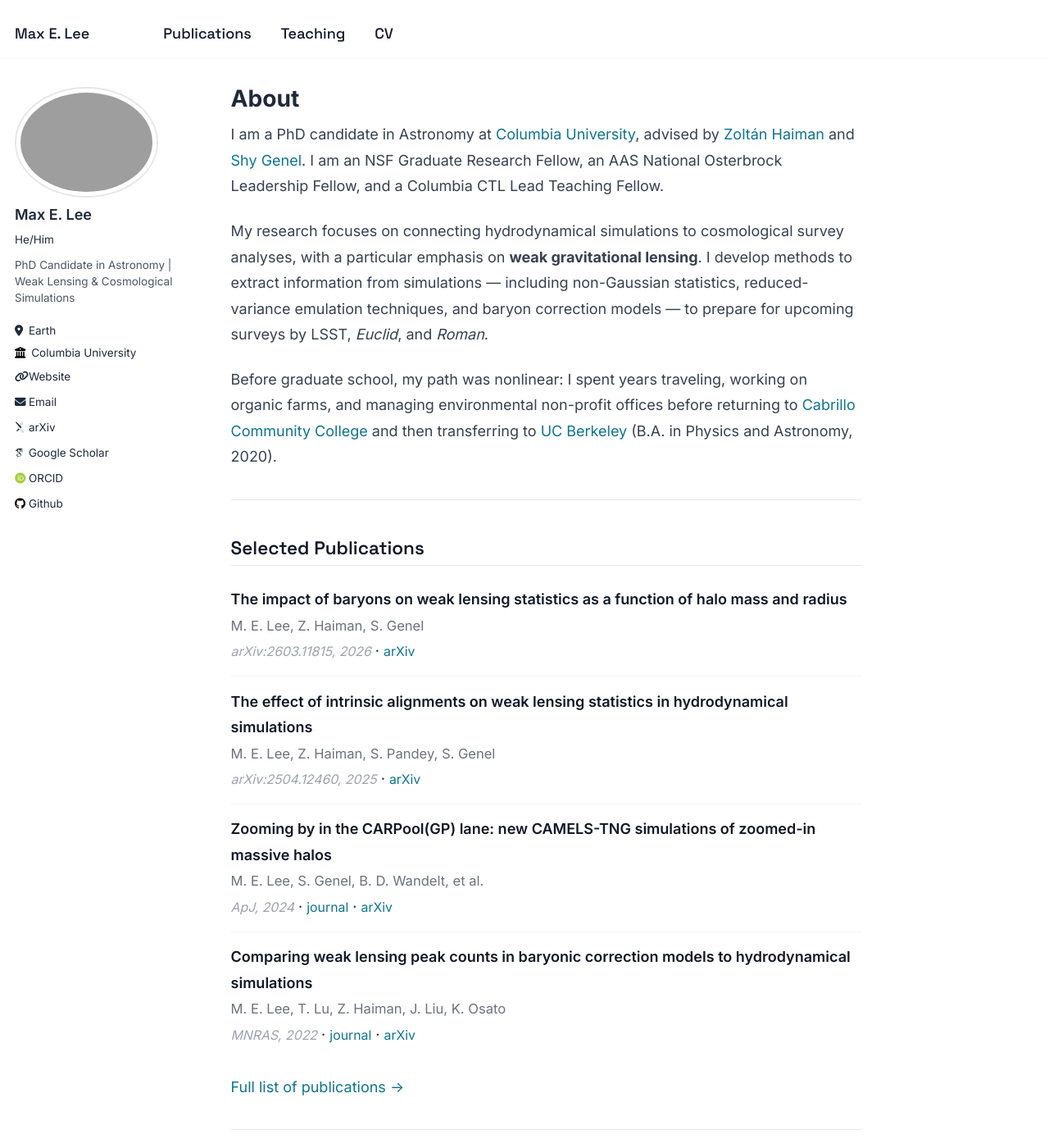
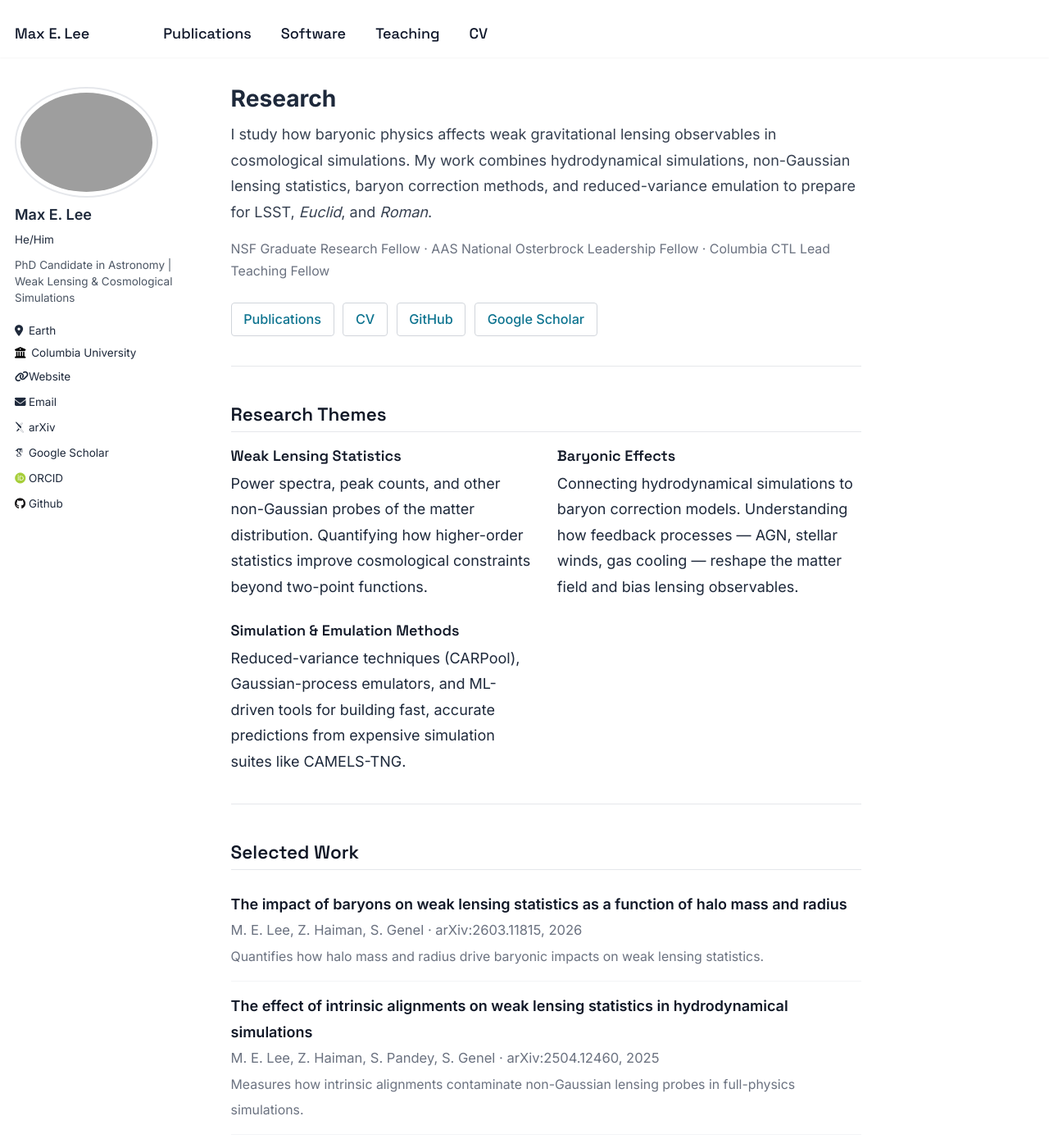
Before and after one commit to Maxelee/Maxelee.github.io, a Jekyll site: the page built from _pages/about.md, in a window 1280 px wide and 1400 px high. Shown: the whole window at 82% size. Built offline with Jekyll 4.4.1, drawn with Linux system fonts in a browser that asks for light colours; some web fonts are replaced; some of the changed text lies outside the part shown.

Commit message:
trying a diff style

```diff
--- a/_data/navigation.yml
+++ b/_data/navigation.yml
@@ -2,6 +2,9 @@
 main:
   - title: "Publications"
     url: /publications/
+
+  - title: "Software"
+    url: /software/
 
   - title: "Teaching"
     url: /teaching/
--- a/_pages/about.md
+++ b/_pages/about.md
@@ -1,62 +1,112 @@
 ---
 permalink: /
-title: "About"
+title: "Research"
 author_profile: true
 redirect_from:
   - /about/
   - /about.html
 ---
 
-I am a PhD candidate in Astronomy at [Columbia University](https://www.astro.columbia.edu/), advised by [Zoltán Haiman](http://user.astro.columbia.edu/~zoltan/) and [Shy Genel](https://users.flatironinstitute.org/~sgenel/). I am an NSF Graduate Research Fellow, an AAS National Osterbrock Leadership Fellow, and a Columbia CTL Lead Teaching Fellow.
+I study how baryonic physics affects weak gravitational lensing observables in cosmological simulations. My work combines hydrodynamical simulations, non-Gaussian lensing statistics, baryon correction methods, and reduced-variance emulation to prepare for LSST, *Euclid*, and *Roman*.
 
-My research focuses on connecting hydrodynamical simulations to cosmological survey analyses, with a particular emphasis on **weak gravitational lensing**. I develop methods to extract information from simulations — including non-Gaussian statistics, reduced-variance emulation techniques, and baryon correction models — to prepare for upcoming surveys by LSST, *Euclid*, and *Roman*.
+<span class="fellowships">NSF Graduate Research Fellow · AAS National Osterbrock Leadership Fellow · Columbia CTL Lead Teaching Fellow</span>
 
-Before graduate school, my path was nonlinear: I spent years traveling, working on organic farms, and managing environmental non-profit offices before returning to [Cabrillo Community College](https://www.cabrillo.edu/) and then transferring to [UC Berkeley](https://astro.berkeley.edu/) (B.A. in Physics and Astronomy, 2020).
+<div class="action-links">
+<a href="/publications/">Publications</a>
+<a href="/cv/">CV</a>
+<a href="https://github.com/Maxelee">GitHub</a>
+<a href="https://scholar.google.com/citations?user=WoStqzQAAAAJ&hl=en">Google Scholar</a>
+</div>
 
 ---
 
-## Selected Publications
+## Research Themes
+
+<div class="research-themes">
+
+<div class="theme">
+<h3>Weak Lensing Statistics</h3>
+Power spectra, peak counts, and other non-Gaussian probes of the matter distribution. Quantifying how higher-order statistics improve cosmological constraints beyond two-point functions.
+</div>
+
+<div class="theme">
+<h3>Baryonic Effects</h3>
+Connecting hydrodynamical simulations to baryon correction models. Understanding how feedback processes — AGN, stellar winds, gas cooling — reshape the matter field and bias lensing observables.
+</div>
+
+<div class="theme">
+<h3>Simulation & Emulation Methods</h3>
+Reduced-variance techniques (CARPool), Gaussian-process emulators, and ML-driven tools for building fast, accurate predictions from expensive simulation suites like CAMELS-TNG.
+</div>
+
+</div>
+
+---
+
+## Selected Work
 
 <div class="pub-list">
 
 <div class="pub-entry">
 <span class="pub-title"><a href="/publication/2026-03-12-BaryonMassRadius">The impact of baryons on weak lensing statistics as a function of halo mass and radius</a></span><br>
-<span class="pub-authors">M. E. Lee, Z. Haiman, S. Genel</span><br>
-<span class="pub-detail">arXiv:2603.11815, 2026</span>
-&middot; <a href="https://arxiv.org/abs/2603.11815">arXiv</a>
+<span class="pub-authors">M. E. Lee, Z. Haiman, S. Genel · arXiv:2603.11815, 2026</span><br>
+<span class="pub-desc">Quantifies how halo mass and radius drive baryonic impacts on weak lensing statistics.</span>
 </div>
 
 <div class="pub-entry">
 <span class="pub-title"><a href="/publication/2025-04-16-IA">The effect of intrinsic alignments on weak lensing statistics in hydrodynamical simulations</a></span><br>
-<span class="pub-authors">M. E. Lee, Z. Haiman, S. Pandey, S. Genel</span><br>
-<span class="pub-detail">arXiv:2504.12460, 2025</span>
-&middot; <a href="https://arxiv.org/abs/2504.12460">arXiv</a>
+<span class="pub-authors">M. E. Lee, Z. Haiman, S. Pandey, S. Genel · arXiv:2504.12460, 2025</span><br>
+<span class="pub-desc">Measures how intrinsic alignments contaminate non-Gaussian lensing probes in full-physics simulations.</span>
 </div>
 
 <div class="pub-entry">
 <span class="pub-title"><a href="/publication/2024-06-04-CPGP">Zooming by in the CARPool(GP) lane: new CAMELS-TNG simulations of zoomed-in massive halos</a></span><br>
-<span class="pub-authors">M. E. Lee, S. Genel, B. D. Wandelt, et al.</span><br>
-<span class="pub-detail">ApJ, 2024</span>
-&middot; <a href="https://iopscience.iop.org/article/10.3847/1538-4357/ad3d4a">journal</a>
-&middot; <a href="https://arxiv.org/abs/2403.10609">arXiv</a>
+<span class="pub-authors">M. E. Lee, S. Genel, B. D. Wandelt, et al. · ApJ, 2024</span><br>
+<span class="pub-desc">Introduces variance-reduced Gaussian-process emulation of zoomed-in hydrodynamical simulations.</span>
 </div>
 
 <div class="pub-entry">
 <span class="pub-title"><a href="/publication/2022-12-05-BCM">Comparing weak lensing peak counts in baryonic correction models to hydrodynamical simulations</a></span><br>
-<span class="pub-authors">M. E. Lee, T. Lu, Z. Haiman, J. Liu, K. Osato</span><br>
-<span class="pub-detail">MNRAS, 2022</span>
-&middot; <a href="https://academic.oup.com/mnras/article/519/1/573/6884156">journal</a>
-&middot; <a href="https://arxiv.org/abs/2201.08320">arXiv</a>
+<span class="pub-authors">M. E. Lee, T. Lu, Z. Haiman, J. Liu, K. Osato · MNRAS, 2022</span><br>
+<span class="pub-desc">Tests whether baryon correction models can reproduce non-Gaussian lensing statistics from full simulations.</span>
 </div>
 
 </div>
 
-[Full list of publications →](/publications/)
+[All publications →](/publications/)
 
 ---
 
-## Education
+## Software
 
-- **Ph.D. in Astronomy**, Columbia University, 2027 (expected)
-- **M.S. in Astronomy**, Columbia University, 2024
-- **B.A. in Astronomy & Physics**, University of California, Berkeley, 2020
+<div class="software-list">
+
+<div class="software-entry">
+<a href="https://github.com/Maxelee/CARPoolGP"><strong>CARPoolGP</strong></a>
+<span class="software-desc">Gaussian-process regression with control-variates variance reduction for simulation-based inference.</span>
+</div>
+
+<div class="software-entry">
+<a href="https://github.com/Maxelee/BCM_lensing"><strong>BCM_lensing</strong></a>
+<span class="software-desc">Baryon correction model pipeline for weak lensing peak count analyses.</span>
+</div>
+
+<div class="software-entry">
+<a href="https://github.com/Maxelee/hydro_replace"><strong>hydro_replace</strong></a>
+<span class="software-desc">Tools for replacing dark-matter-only fields with hydrodynamical predictions.</span>
+</div>
+
+<div class="software-entry">
+<a href="https://github.com/Maxelee/STAR_emu"><strong>STAR_emu</strong></a>
+<span class="software-desc">Emulator for stellar-to-halo-mass relations from cosmological simulations.</span>
+</div>
+
+</div>
+
+[GitHub →](https://github.com/Maxelee)
+
+---
+
+## Background
+
+Before graduate school, my path was nonlinear: I spent years traveling, working on organic farms, and managing environmental non-profit offices before returning to [Cabrillo Community College](https://www.cabrillo.edu/) and then transferring to [UC Berkeley](https://astro.berkeley.edu/) (B.A. in Physics and Astronomy, 2020). I am now a PhD candidate at [Columbia University](https://www.astro.columbia.edu/), advised by [Zoltán Haiman](http://user.astro.columbia.edu/~zoltan/) and [Shy Genel](https://users.flatironinstitute.org/~sgenel/).
--- /dev/null
+++ b/_pages/software.md
@@ -0,0 +1,44 @@
+---
+layout: archive
+title: "Software"
+permalink: /software/
+author_profile: true
+---
+
+Most of my research code is publicly available on [GitHub](https://github.com/Maxelee). Below are the main projects.
+
+## Research Software
+
+<div class="software-list">
+
+<div class="software-entry">
+<a href="https://github.com/Maxelee/CARPoolGP"><strong>CARPoolGP</strong></a>
+<span class="software-desc">Gaussian-process regression combined with control-variates variance reduction (CARPool) for building emulators from expensive simulation suites. Used in <a href="/publication/2024-06-04-CPGP">Lee et al. (2024)</a>.</span>
+</div>
+
+<div class="software-entry">
+<a href="https://github.com/Maxelee/BCM_lensing"><strong>BCM_lensing</strong></a>
+<span class="software-desc">Baryon correction model pipeline for generating weak lensing convergence maps and computing peak count statistics. Used in <a href="/publication/2022-12-05-BCM">Lee et al. (2022)</a>.</span>
+</div>
+
+<div class="software-entry">
+<a href="https://github.com/Maxelee/hydro_replace"><strong>hydro_replace</strong></a>
+<span class="software-desc">Tools for replacing dark-matter-only simulation fields with hydrodynamical predictions at the particle level.</span>
+</div>
+
+<div class="software-entry">
+<a href="https://github.com/Maxelee/STAR_emu"><strong>STAR_emu</strong></a>
+<span class="software-desc">Emulator for stellar-to-halo-mass relations trained on cosmological hydrodynamical simulations.</span>
+</div>
+
+<div class="software-entry">
+<a href="https://github.com/Maxelee/cosmoANP"><strong>cosmoANP</strong></a>
+<span class="software-desc">Attentive neural processes applied to cosmological parameter inference.</span>
+</div>
+
+<div class="software-entry">
+<a href="https://github.com/Maxelee/zoomGZ"><strong>zoomGZ</strong></a>
+<span class="software-desc">Utilities for analyzing zoomed-in CAMELS-TNG simulations of massive halos.</span>
+</div>
+
+</div>
--- a/_sass/_custom.scss
+++ b/_sass/_custom.scss
@@ -235,3 +235,96 @@ html {
   margin-top: 2em;
   margin-bottom: 0.8em;
 }
+
+/* ---- Fellowships line ---- */
+.fellowships {
+  display: block;
+  font-size: 0.88em;
+  color: #6b7280;
+  margin-top: -0.5em;
+  margin-bottom: 0.5em;
+}
+
+/* ---- Action links row ---- */
+.action-links {
+  display: flex;
+  flex-wrap: wrap;
+  gap: 0.6em;
+  margin: 1.2em 0 0.5em;
+
+  a {
+    display: inline-block;
+    font-size: 0.9em;
+    font-weight: 500;
+    color: #0e7490;
+    padding: 0.35em 0.9em;
+    border: 1px solid #d1d5db;
+    border-radius: 4px;
+    text-decoration: none;
+    transition: background 0.15s, border-color 0.15s;
+
+    &:hover {
+      background: #f0fdfa;
+      border-color: #0e7490;
+    }
+  }
+}
+
+/* ---- Research themes ---- */
+.research-themes {
+  display: grid;
+  grid-template-columns: repeat(auto-fit, minmax(240px, 1fr));
+  gap: 1.5em;
+  margin: 1em 0;
+}
+
+.theme {
+  h3 {
+    font-family: $sans-serif-narrow;
+    font-size: 1em;
+    font-weight: 600;
+    color: #111827;
+    margin: 0 0 0.4em;
+  }
+
+  p, & > :not(h3) {
+    font-size: 0.92em;
+    color: #4b5563;
+    line-height: 1.6;
+    margin: 0;
+  }
+}
+
+/* ---- Publication descriptions ---- */
+.pub-desc {
+  font-size: 0.88em;
+  color: #6b7280;
+  line-height: 1.5;
+}
+
+/* ---- Software list ---- */
+.software-list {
+  margin: 0.5em 0 1em;
+}
+
+.software-entry {
+  padding: 0.7em 0;
+  border-bottom: 1px solid #f3f4f6;
+
+  &:last-child {
+    border-bottom: none;
+  }
+
+  a strong {
+    font-family: $sans-serif-narrow;
+    font-size: 1em;
+  }
+}
+
+.software-desc {
+  display: block;
+  font-size: 0.92em;
+  color: #4b5563;
+  line-height: 1.5;
+  margin-top: 0.15em;
+}
```
